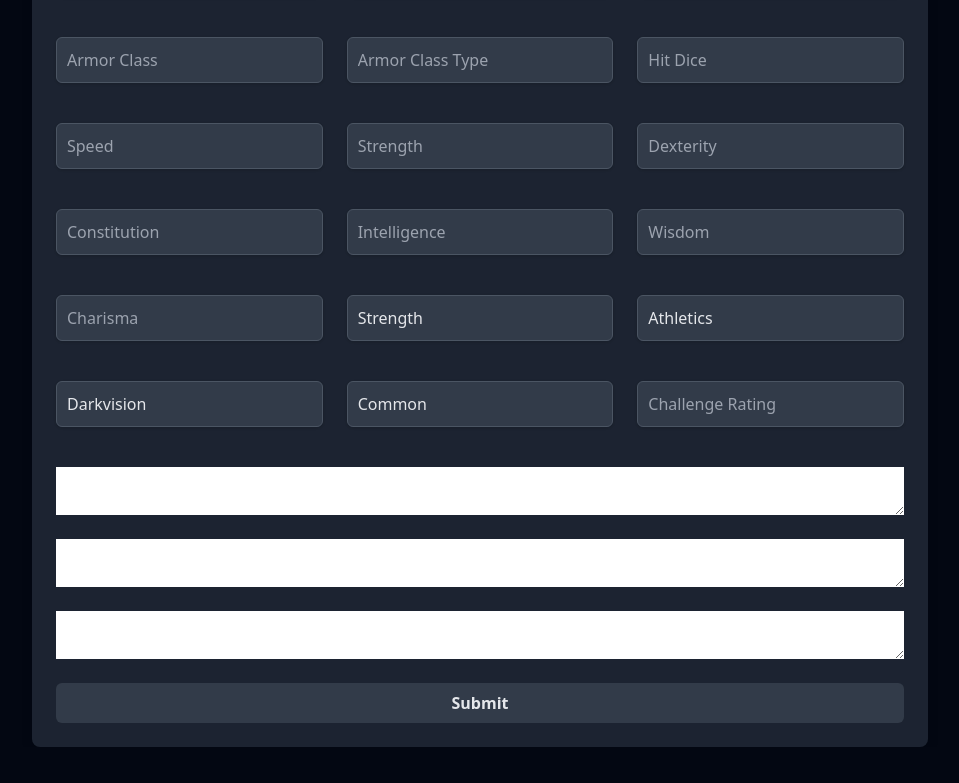
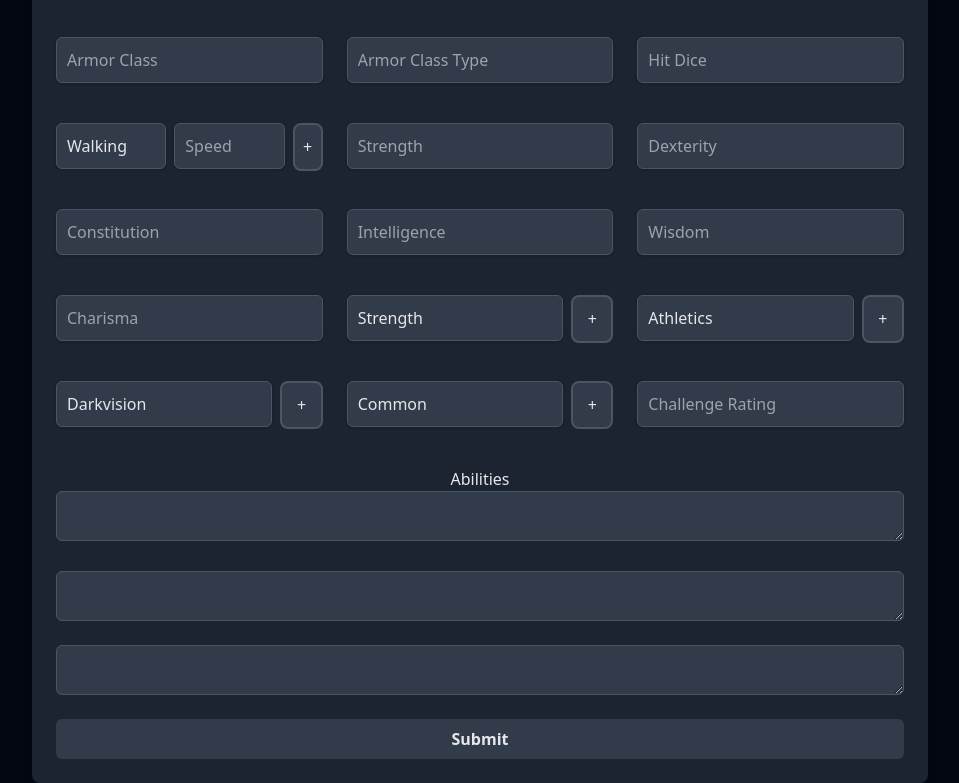
Before and after one commit to skwydwyrd/Dnd, a website: page pages/statblock-generator.html in a window 1280 px wide. Shown: the part 685-1468 px from the top of the page, without its empty margins (160-1119 px from the left). Before the commit the page ends 1432 px from the top, so only its background shows below. Drawn offline with nearby package versions, Linux system fonts and the light colour scheme.

Commit message:
added text classes

```diff
--- a/pages/statblock-generator.html
+++ b/pages/statblock-generator.html
@@ -130,11 +130,26 @@
                         placeholder="Hit Dice"
                         id="hit_dice"
                         >
-                    <input class="form-input mb-4 bg-gray-600 bg-opacity-50 border border-gray-600 hover:border-indigo-500 hover:ring-2 hover:ring-indigo-500 block w-full p-2.5 rounded-md shadow appearance-none cursor-pointer transition duration-300"
+                    <div class="flex">
+                        <select
+                            class="form-input mb-4 bg-gray-600 bg-opacity-50 border border-gray-600 hover:border-indigo-500 hover:ring-2 hover:ring-indigo-500 block w-full p-2.5 rounded-md shadow appearance-none cursor-pointer transition duration-300">
+                            <optgroup label="Speed Type">
+                                <option>Walking</option>
+                                <option>Swimming</option>
+                                <option>Flying</option>
+                                <option>Climbing</option>
+                                <option>Burrowing</option>
+                            </optgroup>
+                        </select>
+                        <input
+                            class="form-input ml-2 mb-4 bg-gray-600 bg-opacity-50 border border-gray-600 hover:border-indigo-500 hover:ring-2 hover:ring-indigo-500 block w-full p-2.5 rounded-md shadow appearance-none cursor-pointer transition duration-300"
                             type="number"
                             placeholder="Speed"
-                        id="speed"
+                            id="speed-number"
                             >
+                        <button class="w-12 ml-2 p-2 h-12 bg-gray-600 border-2 border-gray-600 hover:border-indigo-500 bg-opacity-50 rounded-lg transition duration-300"
+                        id="add-speed">+</button>
+                    </div>
                     <input class="form-input mb-4 bg-gray-600 bg-opacity-50 border border-gray-600 hover:border-indigo-500 hover:ring-2 hover:ring-indigo-500 block w-full p-2.5 rounded-md shadow appearance-none cursor-pointer transition duration-300"
                         type="number"
                         min="1"
@@ -177,6 +192,7 @@
                         placeholder="Charisma"
                         id="charisma"
                         >
+                    <div class="flex">
                         <select class="form-input mb-4 bg-gray-600 bg-opacity-50 border border-gray-600 hover:border-indigo-500 hover:ring-2 hover:ring-indigo-500 block w-full p-2.5 rounded-md shadow appearance-none cursor-pointer transition duration-300"
                             id="saves">
                             <optgroup label="Saving Throw Proficiencies">
@@ -189,6 +205,13 @@
                                 <option>Other</option>
                             </optgroup>
                         </select>
+                        <button
+                            class="w-12 ml-2 p-2 h-12 bg-gray-600 border-2 border-gray-600 hover:border-indigo-500 bg-opacity-50 rounded-lg transition duration-300"
+                            id="add-save">
+                            +
+                        </button>
+                    </div>
+                    <div class="flex">
                         <select class="form-input mb-4 bg-gray-600 bg-opacity-50 border border-gray-600 hover:border-indigo-500 hover:ring-2 hover:ring-indigo-500 block w-full p-2.5 rounded-md shadow appearance-none cursor-pointer transition duration-300"
                             id="skills">
                             <optgroup label="Skill Proficiencies">
@@ -213,6 +236,13 @@
                                 <option>Other</option>
                             </optgroup>
                         </select>
+                        <button
+                            class="w-12 ml-2 p-2 h-12 bg-gray-600 border-2 border-gray-600 hover:border-indigo-500 bg-opacity-50 rounded-lg transition duration-300"
+                            id="add-save">
+                            +
+                        </button>
+                    </div>
+                    <div class="flex">
                         <select class="form-input mb-4 bg-gray-600 bg-opacity-50 border border-gray-600 hover:border-indigo-500 hover:ring-2 hover:ring-indigo-500 block w-full p-2.5 rounded-md shadow appearance-none cursor-pointer transition duration-300"
                             id="senses">
                             <optgroup label="Senses">
@@ -223,6 +253,13 @@
                                 <option>Other</option>
                             </optgroup>
                         </select>
+                        <button
+                            class="w-12 ml-2 p-2 h-12 bg-gray-600 border-2 border-gray-600 hover:border-indigo-500 bg-opacity-50 rounded-lg transition duration-300"
+                            id="add-sense">
+                            +
+                        </button>
+                    </div>
+                    <div class="flex">
                         <select class="form-input mb-4 bg-gray-600 bg-opacity-50 border border-gray-600 hover:border-indigo-500 hover:ring-2 hover:ring-indigo-500 block w-full p-2.5 rounded-md shadow appearance-none cursor-pointer transition duration-300"
                             id="languages">
                             <optgroup label="Common Languages">
@@ -246,6 +283,12 @@
                                 <option value="Undercommon">Undercommon</option>
                             </optgroup>
                         </select>
+                        <button
+                            class="w-12 ml-2 p-2 h-12 bg-gray-600 border-2 border-gray-600 hover:border-indigo-500 bg-opacity-50 rounded-lg transition duration-300"
+                            id="add-language">
+                            +
+                        </button>
+                    </div>
                     <input class="form-input mb-4 bg-gray-600 bg-opacity-50 border border-gray-600 hover:border-indigo-500 hover:ring-2 hover:ring-indigo-500 block w-full p-2.5 rounded-md shadow appearance-none cursor-pointer transition duration-300"
                         type="number"
                         min="0"
@@ -253,18 +296,23 @@
                         placeholder="Challenge Rating"
                         id="challenge_rating"
                         >
+                    <div class="md:col-span-2 lg:col-span-3">
+                        <h2 class="text-center">
+                            Abilities
+                        </h2>
                         <textarea
-                        class="form-textarea col-span-1 md:col-span-2 lg:col-span-3"
+                            class="w-full bg-gray-600 bg-opacity-50 border border-gray-600 hover:border-indigo-500 hover:ring-2 hover:ring-indigo-500 rounded-md transition duration-300"
                             placeholder="Abilities"
                             id="abilities">
                         </textarea>
+                    </div>
                     <textarea
-                        class="form-textarea col-span-1 md:col-span-2 lg:col-span-3"
+                        class="form-textarea bg-gray-600 bg-opacity-50 border border-gray-600 hover:border-indigo-500 hover:ring-2 hover:ring-indigo-500 rounded-md md:col-span-2 lg:col-span-3 transition duration-300"
                         placeholder="Actions"
                         id="actions">
                     </textarea>
                     <textarea
-                        class="form-textarea col-span-1 md:col-span-2 lg:col-span-3"
+                        class="form-textarea bg-gray-600 bg-opacity-50 border border-gray-600 hover:border-indigo-500 hover:ring-2 hover:ring-indigo-500 rounded-md md:col-span-2 lg:col-span-3 transition duration-300"
                         placeholder="Legendary Actions"
                         id="legendary_actions">
                     </textarea>
```
Lines whose indentation alone changed are shown as unchanged.
